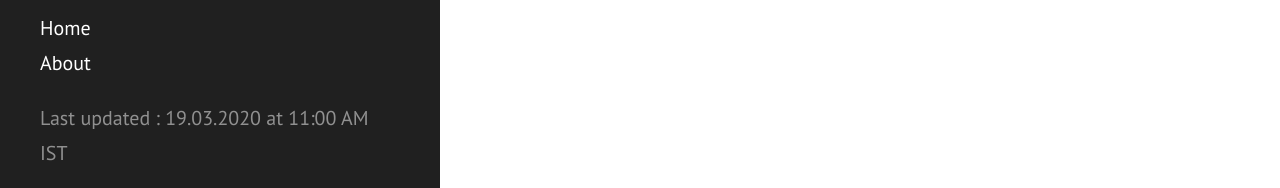
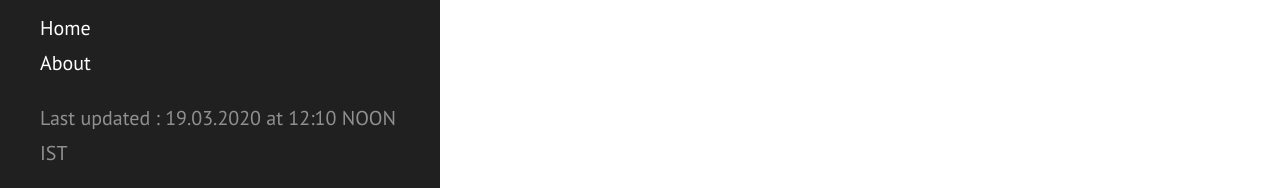
Before and after one commit to bhooraj/covid19updates-india, a Jekyll site: the page built from _posts/2020-03-17-Updates.md, in a window 1280 px wide. Shown: the part 709-897 px from the top of the page. Built offline with Jekyll 4.4.1, drawn with Linux system fonts in a browser that asks for light colours.

Commit message:
Update last_updated.yml

```diff
--- a/_data/last_updated.yml
+++ b/_data/last_updated.yml
@@ -1 +1 @@
-- updated_on : "19.03.2020 at 11:00 AM IST"
+- updated_on : "19.03.2020 at 12:10 NOON IST"
```
